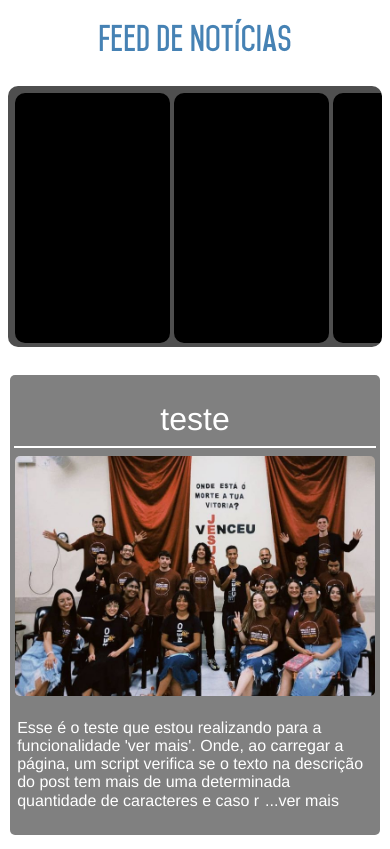
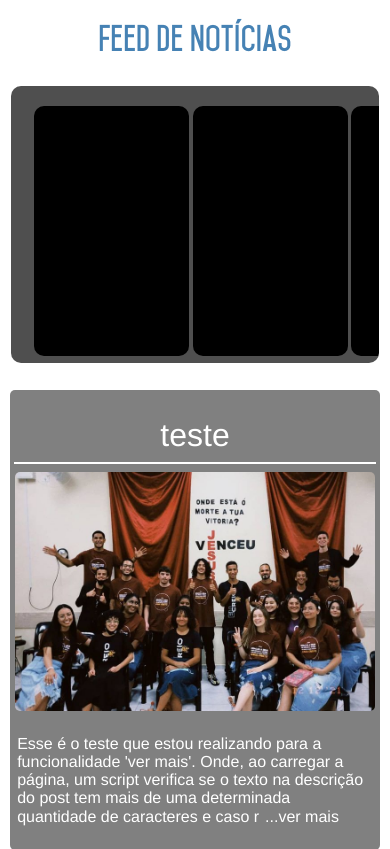
Before and after one commit to Gabriel593-dotcom/AD-Belem-JdVarginha-06, a PHP site: page /homepage.html in a window 390 px wide. Shown: the top 849 px of the page. Run offline with PHP 8.4, Linux system fonts and the light colour scheme.

Commit message:
ajuste prototipo layout das fixed news para mobile

```diff
--- a/css/homepage.css
+++ b/css/homepage.css
@@ -36,14 +36,8 @@ body {
     overflow-x: scroll;
 }
 
-.fixed-news-container::-webkit-scrollbar {
-    background-color: transparent;
-}
-
-.fixed-news-container::-webkit-scrollbar-track {
-    background-color: transparent;
-}
-
+.fixed-news-container::-webkit-scrollbar,
+.fixed-news-container::-webkit-scrollbar-track,
 .fixed-news-container::-webkit-scrollbar-thumb {
     background-color: transparent;
 }
@@ -114,6 +108,10 @@ body {
     .container {
         width: 100%;
     }
+    .fixed-news-container {
+        width: 84%;
+        padding: 20px 20px 7px 20px;
+    }
     .news {
         width: 95%;
         margin-left: none;
```
